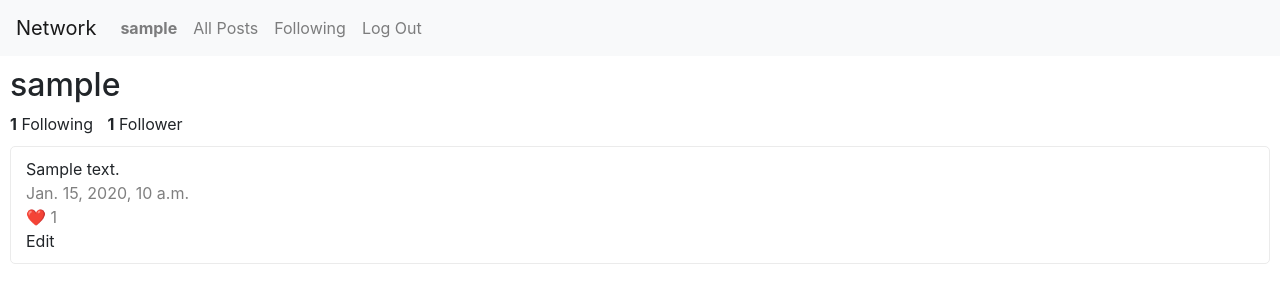
After one commit to uclazyj/CS50W, a Django app: page /profile/1 in a window 1280 px wide. The commit adds this page. Shown: the top 303 px of the page. Run offline with Django 5.2, Linux system fonts and the light colour scheme; tables that the repository leaves empty hold one stand-in row (values such as "Sample post"); some libraries are stand-ins or nearby versions.

Commit message:
Create user profile page.

```diff
--- a/projects/project4/network/models.py
+++ b/projects/project4/network/models.py
@@ -3,7 +3,8 @@ from django.db import models
 
 
 class User(AbstractUser):
-    pass
+    followers = models.ManyToManyField('self', symmetrical=False, related_name="followees", blank=True)
+
 
 class Post(models.Model):
     author = models.ForeignKey(User, on_delete=models.CASCADE, related_name="my_posts")
--- a/projects/project4/network/static/network/styles.css
+++ b/projects/project4/network/static/network/styles.css
@@ -26,3 +26,11 @@ h2 {
 .post-timestamp, .post-like-count {
     color: rgba(0, 0, 0, .5);
 }
+
+.profile-info {
+    margin-left: 10px;
+}
+
+.profile-info-text {
+    margin-right: 10px;
+}
--- a/projects/project4/network/templates/network/layout.html
+++ b/projects/project4/network/templates/network/layout.html
@@ -16,7 +16,7 @@
               <ul class="navbar-nav mr-auto">
                 {% if user.is_authenticated %}
                     <li class="nav-item">
-                        <a class="nav-link" href="#"><strong>{{ user.username }}</strong></a>
+                        <a class="nav-link" href="{% url 'profile_page' user.id %}"><strong>{{ user.username }}</strong></a>
                     </li>
                 {% endif %}
                 <li class="nav-item">
--- /dev/null
+++ b/projects/project4/network/templates/network/profile_page.html
@@ -0,0 +1,28 @@
+{% extends "network/layout.html" %}
+
+{% block body %}
+    <h2>{{ user.username }}</h2>
+    <div class="profile-info">
+        <div>
+            <b>{{ user.followees.count }}</b> <span class="profile-info-text">Following</span>
+            {% if user.followers.count == 1 %}
+                <b>1</b>
+                <span class="profile-info-text">Follower</span>
+            {% else %}
+                <b>{{ user.followers.count }}</b> <span class="profile-info-text">Followers</span>
+            {% endif %}
+        </div>
+    </div>
+
+    {% for post in posts %}
+        <div class="post-container">
+            <div>{{ post.content }}</div>
+            <div class="post-timestamp">{{ post.created_at }}</div>
+            <div>❤️
+                <span class="post-like-count">{{ post.likes.count }}</span>
+            </div>
+            <div>Edit</div>
+        </div>
+    {% endfor %}
+
+{% endblock %}
--- a/projects/project4/network/urls.py
+++ b/projects/project4/network/urls.py
@@ -7,5 +7,6 @@ urlpatterns = [
     path("", views.index, name="index"),
     path("login", views.login_view, name="login"),
     path("logout", views.logout_view, name="logout"),
-    path("register", views.register, name="register")
+    path("register", views.register, name="register"),
+    path("profile/<int:user_id>", views.profile_page, name="profile_page"),
 ]
--- a/projects/project4/network/views.py
+++ b/projects/project4/network/views.py
@@ -1,6 +1,6 @@
 from django.contrib.auth import authenticate, login, logout
 from django.db import IntegrityError
-from django.http import HttpResponse
+from django.http import HttpResponse, HttpResponseBadRequest
 from django.shortcuts import render, redirect
 from django import forms
 from .models import User, Post
@@ -77,3 +77,13 @@ def register(request):
         return redirect("index")
     else:
         return render(request, "network/register.html")
+
+def profile_page(request, user_id):
+    try:
+        user = User.objects.get(id=user_id)
+    except User.DoesNotExist:
+        return HttpResponseBadRequest("User does not exist")
+    return render(request, "network/profile_page.html", {
+        "user": user,
+        "posts": Post.objects.filter(author=user).order_by("-created_at")
+    })
```
Also changed, not shown: projects/project4/network/templates/network/index.html (+9 -3 lines), projects/project4/network/migrations/0003_user_followers.py (added), 1 other file.
